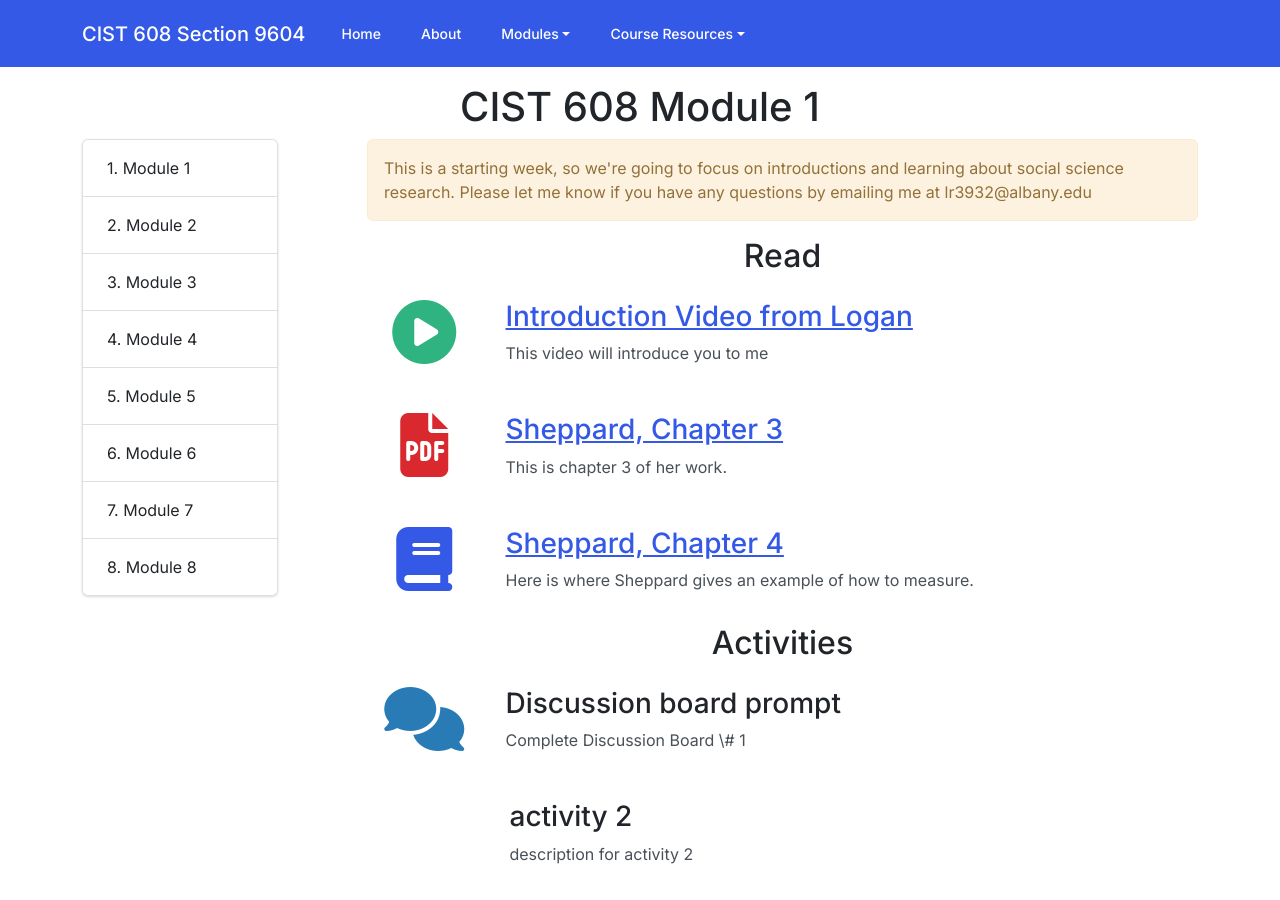
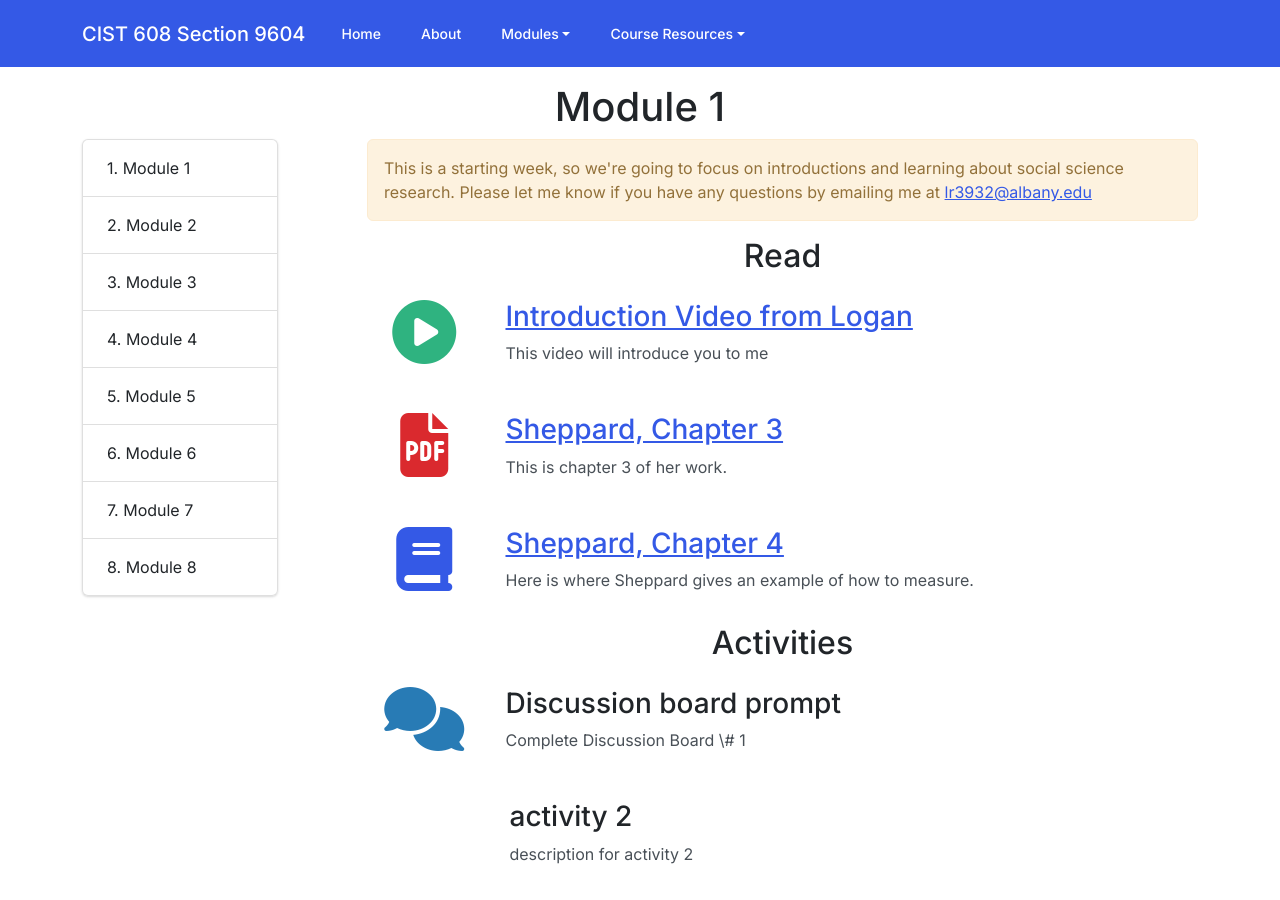
Before and after one commit to loganrath/libwtf, a Jekyll site: the page built from cist608/module-01.md, in a window 1280 px wide. Built offline with Jekyll 4.4.1, drawn with Linux system fonts in a browser that asks for light colours; nearby versions of some CDN libraries.

Commit message:
Update module-01.md

```diff
--- a/cist608/module-01.md
+++ b/cist608/module-01.md
@@ -1,10 +1,12 @@
 ---
-title: CIST 608 Module 1
 layout: yamlmodule
+title: Module 1
+
 module_description: >
   This is a starting week, so we're going to focus on introductions and learning about social science research.
 
-  Please let me know if you have any questions by emailing me at lr3932@albany.edu
+  Please let me know if you have any questions by emailing me at <a href="mailto:#">lr3932@albany.edu</a>
+
 readings:
   - title: Introduction Video from Logan
     icon: circle-play text-success
```
Also changed, not shown: other parts of cist608/module-01.md (+0 -1 lines).
